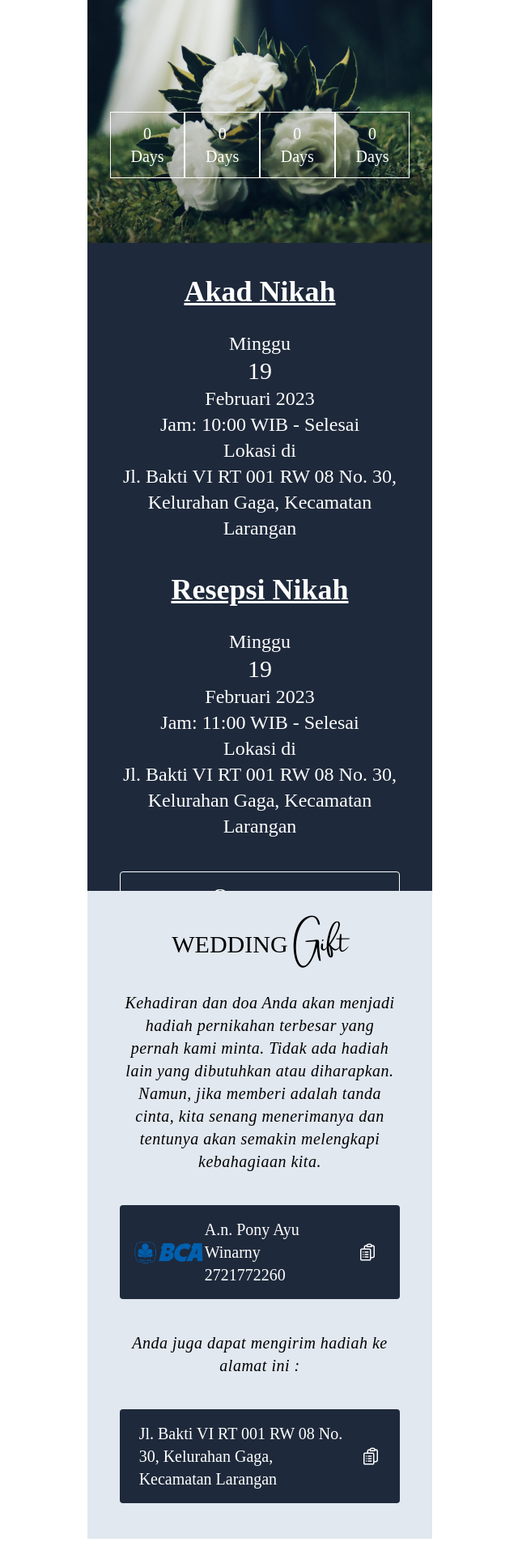
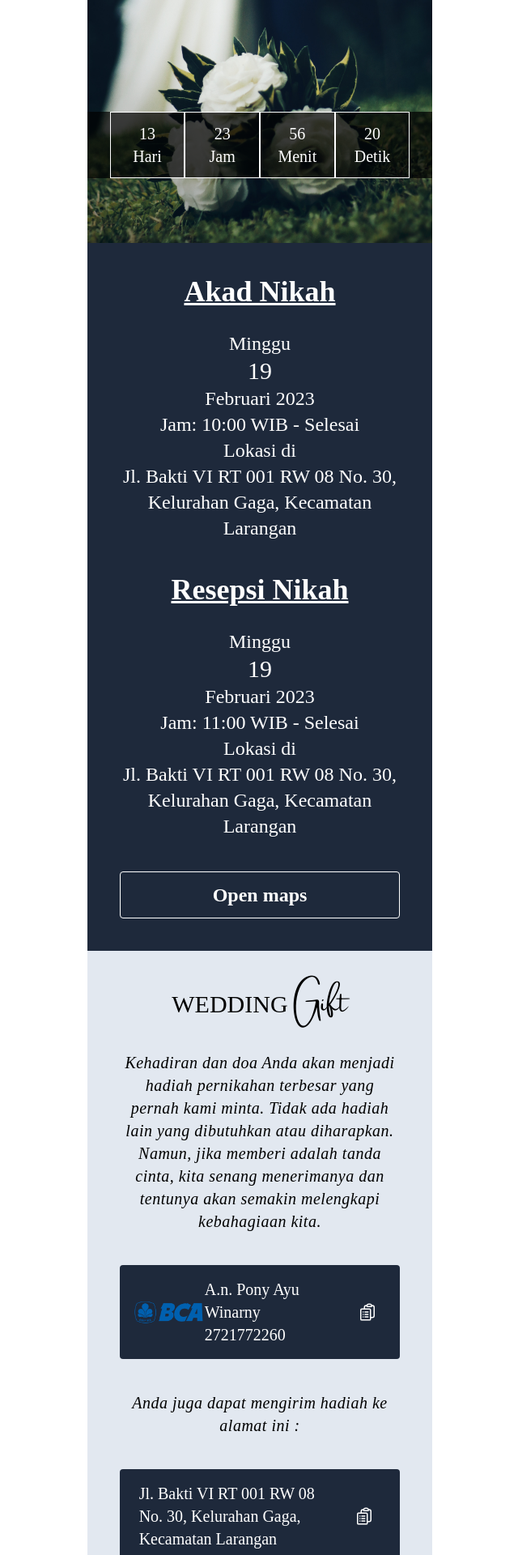
Before and after one commit to raflidev/undagan-online, a React (Create React App) app: page / in a window 1280 px wide. Shown: the part 500-2420 px from the top of the page at 81% size, without its empty margins (319-959 px from the left). Built offline with nearby package versions, Linux system fonts and the light colour scheme; the HTML template or start-up script is replaced by a standard one; a web font is replaced by a local one.

Commit message:
add countdown

```diff
--- a/package.json
+++ b/package.json
@@ -6,6 +6,7 @@
     "@testing-library/jest-dom": "^5.16.5",
     "@testing-library/react": "^13.4.0",
     "@testing-library/user-event": "^13.5.0",
+    "copy-to-clipboard": "^3.3.3",
     "react": "^18.2.0",
     "react-dom": "^18.2.0",
     "react-scripts": "5.0.1",
--- a/src/App.js
+++ b/src/App.js
@@ -1,7 +1,51 @@
 import home from "./assets/images/home.jpg"
 import bca from "./assets/images/bca.png"
+import { useEffect, useRef, useState } from "react";
+import copy from "copy-to-clipboard";
 
 function App() {
+  const [timerDays, setTimerDays] = useState('00');
+  const [timerHours, setTimerHours] = useState('00');
+  const [timerMinutes, setTimerMinutes] = useState('00');
+  const [timerSeconds, setTimerSeconds] = useState('00');
+
+
+  let interval = useRef();
+
+  const startTimer = () => {
+    const countdownDate = new Date('Feb 19, 2023 10:00:00').getTime();
+
+    interval = setInterval(() => {
+      const now = new Date().getTime();
+      const distance = countdownDate - now;
+
+      const days = Math.floor(distance / (1000 * 60 * 60 * 24));
+      const hours = Math.floor((distance % (1000 * 60 * 60 * 24)) / (1000 * 60 * 60));
+      const minutes = Math.floor((distance % (1000 * 60 * 60)) / (1000 * 60));
+      const seconds = Math.floor((distance % (1000 * 60)) / 1000);
+
+      if (distance < 0) {
+        //stop our timer
+        clearInterval(interval.current);
+      } else {
+        //update timer
+        setTimerDays(days);
+        setTimerHours(hours);
+        setTimerMinutes(minutes);
+        setTimerSeconds(seconds);
+      }
+    }, 1000);
+  }
+
+  //componentDidMount
+  useEffect(() => {
+    startTimer();
+    return () => {
+      clearInterval(interval.current);
+    };
+  });
+
+
   return (
     <div>
       <div className="flex justify-center font-wondar">
@@ -10,24 +54,24 @@ function App() {
             <div>
               We are getting married
             </div>
-            <div className="font-amsterdam text-5xl mt-5">Pony & Hendi</div>
+            <div className="font-amsterdam text-3xl md:text-4xl xl:text-5xl mt-5">Pony & Hendi</div>
             <div className="absolute bottom-20 w-full lg:w-2/6">
-              <div className="grid grid-cols-4 px-7">
+              <div className="grid grid-cols-4 px-7 bg-black/70">
                 <div className="w-full border border-white py-3">
-                  <div>0</div>
-                  <div>Days</div>
+                  <div>{ timerDays }</div>
+                  <div>Hari</div>
                 </div>
                 <div className="w-full border border-white py-3">
-                  <div>0</div>
-                  <div>Days</div>
+                  <div>{ timerHours }</div>
+                  <div>Jam</div>
                 </div>
                 <div className="w-full border border-white py-3">
-                  <div>0</div>
-                  <div>Days</div>
+                  <div>{ timerMinutes }</div>
+                  <div>Menit</div>
                 </div>
                 <div className="w-full border border-white py-3">
-                  <div>0</div>
-                  <div>Days</div>
+                  <div>{ timerSeconds }</div>
+                  <div>Detik</div>
                 </div>
               </div>
             </div>
@@ -35,7 +79,7 @@ function App() {
         </div>
       </div>
       <div className="flex justify-center font-wondar">
-        <div className="w-full lg:w-2/6 h-screen bg-slate-800 text-white px-10 pt-10 text-center space-y-10">
+        <div className="w-full lg:w-2/6 min-h-screen pb-10 bg-slate-800 text-white px-10 pt-10 text-center space-y-10">
           <div>
             <div className="text-4xl underline font-semibold">Akad Nikah</div>
             <div className="grid grid-cols-1 text-2xl mt-7">
@@ -65,7 +109,7 @@ function App() {
               <div>
                 Jl. Bakti VI RT 001 RW 08 No. 30, Kelurahan Gaga, Kecamatan Larangan
               </div>
-              <a href='https://goo.gl/maps/nT3UVpquQAj258cUA' target="_blank" className="border border-white py-3 px-4 rounded hover:border-black hover:bg-white hover:text-black font-bold mt-10">
+              <a href='https://goo.gl/maps/nT3UVpquQAj258cUA' rel="noreferrer" target="_blank" className="border border-white py-3 px-4 rounded hover:border-black hover:bg-white hover:text-black font-bold mt-10">
                 Open maps
               </a>
             </div>
@@ -82,16 +126,18 @@ function App() {
           <div className="grid grid-cols-1 gap-4 text-xl">
             <div className="flex bg-slate-800 text-white justify-between px-4 items-center py-4 rounded">
               <div>
-                <img src={bca} className="w-24" alt="" srcset="" />
+                <img src={bca} className="w-24" alt="" />
               </div>
               <div className="text-left">
                 <div>A.n. Pony Ayu Winarny</div>
                 <div>2721772260</div>
               </div>
               <div className="w-1/6 flex justify-center">
-                <svg xmlns="http://www.w3.org/2000/svg" fill="none" viewBox="0 0 24 24" strokeWidth={1.5} stroke="currentColor" className="w-6 h-6">
-                  <path strokeLinecap="round" strokeLinejoin="round" d="M9 12h3.75M9 15h3.75M9 18h3.75m3 .75H18a2.25 2.25 0 002.25-2.25V6.108c0-1.135-.845-2.098-1.976-2.192a48.424 48.424 0 00-1.123-.08m-5.801 0c-.065.21-.1.433-.1.664 0 .414.336.75.75.75h4.5a.75.75 0 00.75-.75 2.25 2.25 0 00-.1-.664m-5.8 0A2.251 2.251 0 0113.5 2.25H15c1.012 0 1.867.668 2.15 1.586m-5.8 0c-.376.023-.75.05-1.124.08C9.095 4.01 8.25 4.973 8.25 6.108V8.25m0 0H4.875c-.621 0-1.125.504-1.125 1.125v11.25c0 .621.504 1.125 1.125 1.125h9.75c.621 0 1.125-.504 1.125-1.125V9.375c0-.621-.504-1.125-1.125-1.125H8.25zM6.75 12h.008v.008H6.75V12zm0 3h.008v.008H6.75V15zm0 3h.008v.008H6.75V18z" />
-                </svg>
+                <div className="hover:bg-white active:bg-slate-700 active:text-white hover:text-black p-2 rounded-full transition duration-150 ease-in-out">
+                  <svg xmlns="http://www.w3.org/2000/svg"  fill="none" viewBox="0 0 24 24" strokeWidth={1.5} stroke="currentColor" className="w-6 h-6 " onClick={() => copy("2721772260")}>
+                    <path strokeLinecap="round" strokeLinejoin="round" d="M9 12h3.75M9 15h3.75M9 18h3.75m3 .75H18a2.25 2.25 0 002.25-2.25V6.108c0-1.135-.845-2.098-1.976-2.192a48.424 48.424 0 00-1.123-.08m-5.801 0c-.065.21-.1.433-.1.664 0 .414.336.75.75.75h4.5a.75.75 0 00.75-.75 2.25 2.25 0 00-.1-.664m-5.8 0A2.251 2.251 0 0113.5 2.25H15c1.012 0 1.867.668 2.15 1.586m-5.8 0c-.376.023-.75.05-1.124.08C9.095 4.01 8.25 4.973 8.25 6.108V8.25m0 0H4.875c-.621 0-1.125.504-1.125 1.125v11.25c0 .621.504 1.125 1.125 1.125h9.75c.621 0 1.125-.504 1.125-1.125V9.375c0-.621-.504-1.125-1.125-1.125H8.25zM6.75 12h.008v.008H6.75V12zm0 3h.008v.008H6.75V15zm0 3h.008v.008H6.75V18z" />
+                  </svg>
+                </div>
               </div>
             </div>
           </div>
@@ -103,9 +149,11 @@ function App() {
                 Jl. Bakti VI RT 001 RW 08 No. 30, Kelurahan Gaga, Kecamatan Larangan
               </div>
               <div className="w-1/6 flex justify-center">
-                <svg xmlns="http://www.w3.org/2000/svg" fill="none" viewBox="0 0 24 24" strokeWidth={1.5} stroke="currentColor" className="w-6 h-6">
-                  <path strokeLinecap="round" strokeLinejoin="round" d="M9 12h3.75M9 15h3.75M9 18h3.75m3 .75H18a2.25 2.25 0 002.25-2.25V6.108c0-1.135-.845-2.098-1.976-2.192a48.424 48.424 0 00-1.123-.08m-5.801 0c-.065.21-.1.433-.1.664 0 .414.336.75.75.75h4.5a.75.75 0 00.75-.75 2.25 2.25 0 00-.1-.664m-5.8 0A2.251 2.251 0 0113.5 2.25H15c1.012 0 1.867.668 2.15 1.586m-5.8 0c-.376.023-.75.05-1.124.08C9.095 4.01 8.25 4.973 8.25 6.108V8.25m0 0H4.875c-.621 0-1.125.504-1.125 1.125v11.25c0 .621.504 1.125 1.125 1.125h9.75c.621 0 1.125-.504 1.125-1.125V9.375c0-.621-.504-1.125-1.125-1.125H8.25zM6.75 12h.008v.008H6.75V12zm0 3h.008v.008H6.75V15zm0 3h.008v.008H6.75V18z" />
-                </svg>
+                <div className="hover:bg-white active:bg-slate-700 active:text-white hover:text-black p-2 rounded-full transition duration-150 ease-in-out">
+                  <svg xmlns="http://www.w3.org/2000/svg" fill="none" viewBox="0 0 24 24" strokeWidth={1.5} stroke="currentColor" className="w-6 h-6" onClick={() => copy("Jl. Bakti VI RT 001 RW 08 No. 30, Kelurahan Gaga, Kecamatan Larangan, Kota Tangerang, Banten 15154")}>
+                    <path strokeLinecap="round" strokeLinejoin="round" d="M9 12h3.75M9 15h3.75M9 18h3.75m3 .75H18a2.25 2.25 0 002.25-2.25V6.108c0-1.135-.845-2.098-1.976-2.192a48.424 48.424 0 00-1.123-.08m-5.801 0c-.065.21-.1.433-.1.664 0 .414.336.75.75.75h4.5a.75.75 0 00.75-.75 2.25 2.25 0 00-.1-.664m-5.8 0A2.251 2.251 0 0113.5 2.25H15c1.012 0 1.867.668 2.15 1.586m-5.8 0c-.376.023-.75.05-1.124.08C9.095 4.01 8.25 4.973 8.25 6.108V8.25m0 0H4.875c-.621 0-1.125.504-1.125 1.125v11.25c0 .621.504 1.125 1.125 1.125h9.75c.621 0 1.125-.504 1.125-1.125V9.375c0-.621-.504-1.125-1.125-1.125H8.25zM6.75 12h.008v.008H6.75V12zm0 3h.008v.008H6.75V15zm0 3h.008v.008H6.75V18z" />
+                  </svg>
+                </div>
               </div>
             </div>
         </div>
```
Also changed, not shown: 1 other file (tests, documents, lock files or other folders).
